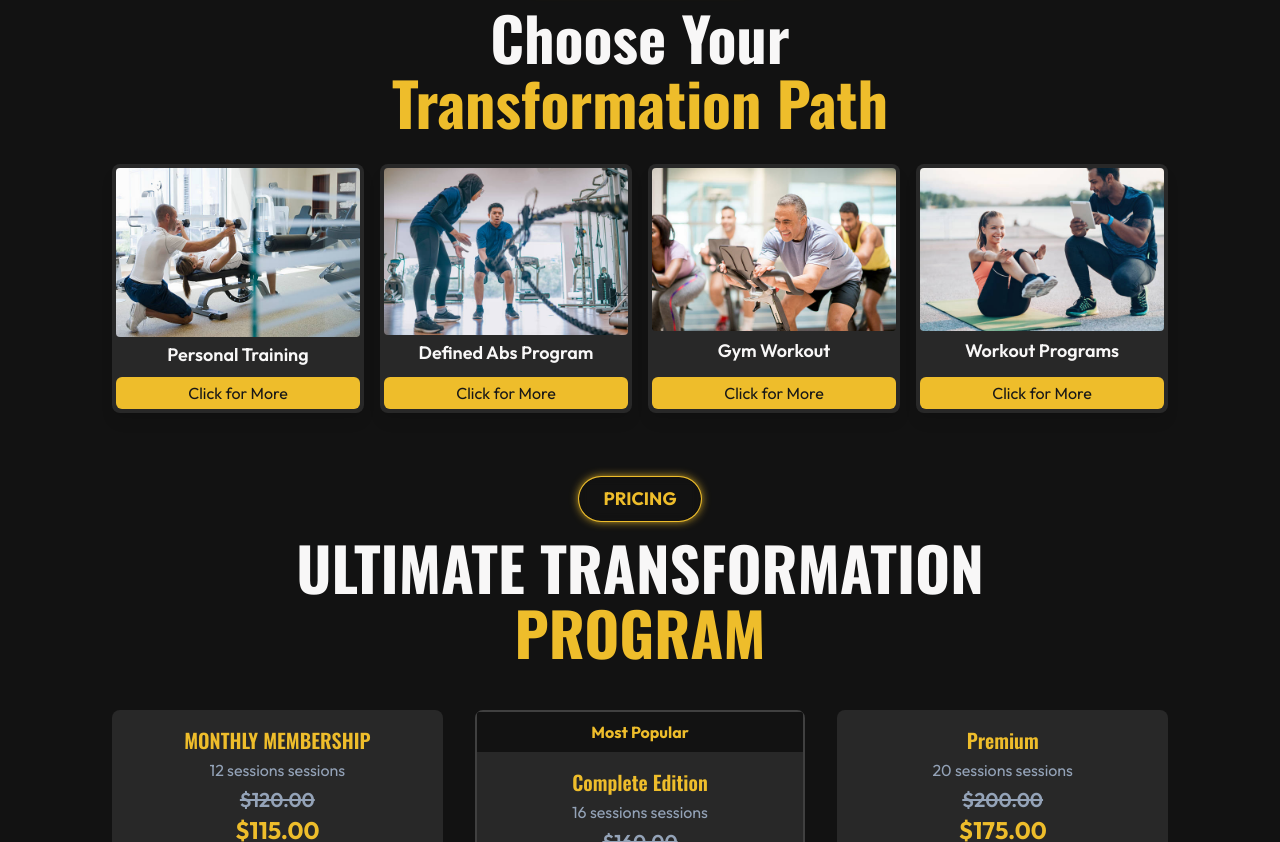
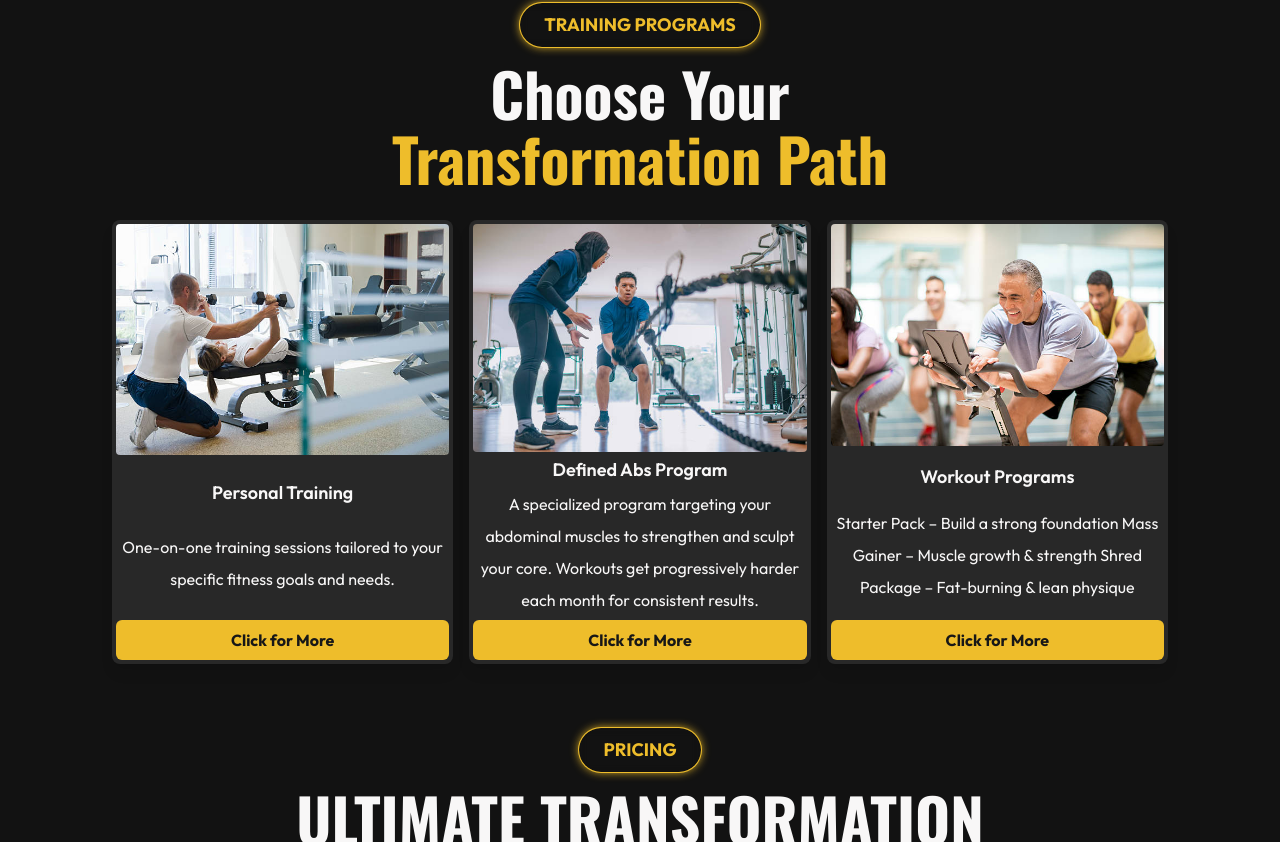
Before and after one commit to samziro/the-hunter, a React (Vite) app: page / in a window 1280 px wide. Shown: the part 1958-2800 px from the top of the page. Built offline with nearby package versions, Linux system fonts and the light colour scheme.

Commit message:
first commit

```diff
--- a/src/App.jsx
+++ b/src/App.jsx
@@ -13,6 +13,7 @@ import Sun from "./assets/sun_icon.png";
 import Moon from "./assets/moon_icon.png";
 import { motion } from "framer-motion";
 import { useEffect, useState } from "react";
+import Email from "./components/email/Email";
 
 const App = () => {
 
@@ -40,10 +41,10 @@ const App = () => {
   }
 
   return (
-    <div className="bg-white dark:bg-darkTheme">
+    <div className="bg-white dark:bg-darkTheme ">
       {
         <motion.img
-          className="w-6 h-6 right-4 top-4 z-50 fixed cursor-pointer mr-8"
+          className="w-6 h-6 right-4 top-4 z-50 fixed cursor-pointer mr-8 bg-btnDarkTheme -p-4 rounded-full"
           src={theme === "dark" ? Sun : Moon}
           alt={theme === "dark" ? "light-theme" : "dark-theme"}
           onClick={changeTheme}
@@ -63,6 +64,7 @@ const App = () => {
       <Classes setPlayState={setPlayState} />
       <Title Title1={"ULTIMATE TRANSFORMATION"} Title2={"PROGRAM"} subTitle={"PRICING"} />
       <Pricing />
+      <Email/>
       <Title Title1={"Proven"} Title2={"Transformations"} subTitle={"TESTIMONIALS"} />
       <Testimonials />
       <Title Title1={"Ready to"} Title2={"Transform Your Life?"} subTitle={"GET IN TOUCH"} />
--- a/src/components/classes/Classes.jsx
+++ b/src/components/classes/Classes.jsx
@@ -2,10 +2,10 @@ import { useState } from "react";
 import personal_training_image from "../../assets/personal trainer.png";
 import hiit_workout_image from "../../assets/hiit-work-out.png";
 import gym_workout_image from "../../assets/back.png";
-import workout_programs_image from "../../assets/work-ou-programs.png";
+
 import hiit_work_out_video from "../../assets/hiit-work-out.webm";
 import personal_trainer_video from "../../assets/personal trainer.webm";
-import work_out_programs_video from "../../assets/work-out.webm";
+
 import gym_work_out_video from "../../assets/gym.webm";
 import "aos/dist/aos.css";
 import { useEffect } from "react";
@@ -22,27 +22,23 @@ const Classes = () => {
     {
       image: personal_training_image,
       heading: "Personal Training",
+      description: "One-on-one training sessions tailored to your specific fitness goals and needs.",
 
       video: personal_trainer_video,
     },
     {
       image: hiit_workout_image,
       heading: "Defined Abs Program",
-
-      video: hiit_work_out_video,
+      description: "A specialized program targeting your abdominal muscles to strengthen and sculpt your core. Workouts get progressively harder each month for consistent results.",
+      video: hiit_work_out_video
     },
     {
       image: gym_workout_image,
-      heading: "Gym Workout",
-
+      heading: "Workout Programs",
+      description: "Starter Pack – Build a strong foundation Mass Gainer – Muscle growth & strength Shred Package – Fat-burning & lean physique",
       video: gym_work_out_video,
     },
-    {
-      image: workout_programs_image,
-      heading: "Workout Programs",
 
-      video: work_out_programs_video,
-    },
   ];
 
   useEffect(() => {
@@ -57,7 +53,7 @@ const Classes = () => {
   return (
     <div>
       <Title Title1={"Choose Your"} Title2={"Transformation Path"} subTitle={"TRAINING PROGRAMS"}/>
-      <div className="class h-full mx-4 md:mx-0 grid grid-cols-1 gap-4 md:grid md:grid-cols-4 md:justify-items-center md:align-items-center md:gap-4 md:px-28 py-8 ">
+      <div className="class h-full mx-4 md:mx-0 grid grid-cols-1 gap-4 md:grid md:grid-cols-3 md:justify-items-center md:align-items-center md:gap-4 md:px-28 py-8 ">
         {classData.map((item) => (
           <div
             key={item.heading}
@@ -68,11 +64,11 @@ const Classes = () => {
             <p className="text-center font-semibold text-lg text-lightFontHeading dark:text-lightFontText">
               {item.heading}
             </p>
-            <p className="leading-loose text-lightFontText dark:text-lightFontText">
+            <p className="leading-loose text-center text-lightFontHeading dark:text-lightFontText">
               {item.description}
             </p>
             <button
-              className="py-1 px-4 rounded-md dark:text-lightFontHeading bg-btnDarkTheme hover:bg-neutral-900"
+              className="py-2 px-6 font-bold rounded-md dark:text-lightFontHeading bg-btnDarkTheme hover:bg-bg-opacity-90 focus:outline-none focus:ring-2 focus:ring-offset-2 focus:ring-btnDarkTheme"
               onClick={() => handleButtonClick(item.video)}
             >
               Click for More
--- a/src/components/contact/Contact.jsx
+++ b/src/components/contact/Contact.jsx
@@ -114,7 +114,7 @@ const Contact = () => {
           <div>
             <button
               type="submit"
-              className="py-1 px-4 w-full md:w-1/2 rounded-lg bg-btnDarkTheme text-lightFontHeading hover:ring-2 hover:ring-gold font-semibold"
+              className="py-2 px-6 w-full md:w-1/2 rounded-lg bg-btnDarkTheme text-lightFontHeading hover:ring-2 hover:ring-gold font-semibold"
             >
               Send Message
             </button>
--- a/src/components/hero/Hero.jsx
+++ b/src/components/hero/Hero.jsx
@@ -4,7 +4,7 @@ import { Link } from "react-scroll";
 const Hero = () => {
   return (
     <div
-      className="Hero bg-opacity-50 bg-cover bg-center bg-no-repeat h-svh flex place-content-center items-center "
+      className="Hero bg-opacity-50 bg-cover bg-center bg-no-repeat h-dvh flex place-content-center items-center "
       style={{ backgroundImage: `url(${heroImage})` }}
     >
       <div className="absolute inset-0 bg-black dark:opacity-[45%] "></div>
@@ -14,7 +14,7 @@ const Hero = () => {
         animate={{ opacity: 1 }}
         transition={{ delay: 1, duration: 2 }}
       >
-        <h1 className="text-6xl text-center md:leading-8 md:text-8xl cursor-pointer text-lightFontText z-10 font-extrabold mb-4">
+        <h1 className="text-6xl text-center  md:text-8xl cursor-pointer text-lightFontText z-10 font-extrabold mb-4">
           GET FIT. <br /> <span> <h1 className="text-darkFontHeading">BEYEOND STANDARD.</h1></span>
         </h1 >
 
--- a/src/components/newsletter/Newsletter.jsx
+++ b/src/components/newsletter/Newsletter.jsx
@@ -21,7 +21,7 @@ const Newsletter = () => {
             required
             className=" my-4 p-2 bg-slate-50 rounded-lg focus:outline-none focus:shadow-lg "
           />
-          <button className="py-1 px-4 mt-1 rounded-lg text-slate-100 bg-lightFontText dark:bg-darkCardTheme hover:bg-neutral-900 ">
+          <button className="py-2 px-6 mt-1 rounded-lg dark:text-lightFontHeading  bg-btnDarkTheme hover:bg-opacity-90 font-bold">
             Subscribe
           </button>
         </div>
--- a/src/components/pricing/Pricing.jsx
+++ b/src/components/pricing/Pricing.jsx
@@ -1,86 +1,165 @@
+/* eslint-disable react/prop-types */
+import { useEffect } from "react";
+import PropTypes from "prop-types";
+import Aos from "aos";
 import "aos/dist/aos.css";
-import { useEffect } from "react";
-import Aos from "aos";
+import { motion } from "framer-motion";
 
-// eslint-disable-next-line react/prop-types
-const PricingCard = ({ title, sessions, oldPrice, newPrice, popular }) => {
+/* =========================
+   PricingCard
+   ========================= */
+const cardVariants = {
+  hidden: { opacity: 0, y: 18 },
+  visible: { opacity: 1, y: 0, transition: { duration: 0.36, ease: "easeOut" } },
+  hover: { scale: 1.03, transition: { duration: 0.18 } },
+};
 
- useEffect(() => {
-   Aos.init({ duration: 500 });
- }, []);
+const PricingCard = ({ title, price, elements = [], buttonText, popular }) => {
   return (
-    <div
-      data-Aos="zoom-in-up"
-      className={`bg-slate-50 dark:bg-darkCardTheme Pricing m-4 md:m-0 rounded-lg hover:shadow-lg ${
-        popular ? " dark:border-2 dark:border-neutral-700" : ""
-      }`}
+    <motion.article
+      data-aos="zoom-in-up"
+      variants={cardVariants}
+      initial="hidden"
+      whileInView="visible"
+      whileHover="hover"
+      viewport={{ once: true, amount: 0.2 }}
+      className={`h-full flex flex-col w-full  max-w-xl mx-auto md:mx-0 bg-slate-50 dark:bg-darkCardTheme rounded-lg overflow-hidden shadow-sm
+        ${popular ? "ring-2 ring-yellow-400 dark:ring-neutral-600" : ""}`}
+      role="region"
+      aria-labelledby={`pricing-${title}`}
     >
       {popular && (
-        <div className="text-center bg-lightFontText dark:bg-darkTheme font-bold text-darkFontHeading rounded-t-sm p-2 w-full">
+        <div className="bg-yellow-400 text-black font-semibold text-center py-1">
           Most Popular
         </div>
       )}
-      <div className="text-center p-4 leading-loose ">
-        <h2 className="text-xl font-semibold text-lightFontHeading dark:text-darkFontHeading">
+
+      <div className="p-6 h-full flex flex-col justify-between">
+        <p
+          id={`pricing-${title}`}
+          className="text-lg md:text-2xl font-semibold text-lightFontHeading dark:text-darkFontHeading"
+        >
           {title}
-        </h2>
-        <p className="text-lightFontHeading dark:text-darkFontText">
-          {sessions} sessions
         </p>
-        <p className="text-xl font-semibold line-through text-lightFontHeading dark:text-darkFontText">
-          {oldPrice}
+
+        <p className="mt-3 text-2xl md:text-3xl font-bold text-lightFontHeading dark:text-darkFontText">
+          {price}
         </p>
-        <p className="text-2xl font-bold text-lightFontHeading dark:text-darkFontHeading">
-          {newPrice}
-        </p>
-        <button className="py-0 px-4 mt-4 rounded-lg text-slate-100 bg-neutral-700 hover:bg-neutral-900">
-          Get Started
+
+        {elements && elements.length > 0 && (
+          <ul className="mt-4 text-left list-disc list-inside text-sm md:text-base text-lightFontHeading dark:text-darkFontText space-y-1">
+            {elements.map((el, idx) => (
+              <li key={idx}>{el}</li>
+            ))}
+          </ul>
+        )}
+
+        <button
+          type="button"
+          className="mt-6 inline-block px-6 py-2 rounded-lg bg-btnDarkTheme text-lightFontHeading font-bold hover:bg-opacity-90 focus:outline-none focus:ring-2 focus:ring-offset-2 focus:ring-btnDarkTheme"
+        >
+          {buttonText}
         </button>
       </div>
-    </div>
+    </motion.article>
   );
 };
 
+PricingCard.propTypes = {
+  title: PropTypes.string.isRequired,
+  price: PropTypes.string,
+  elements: PropTypes.arrayOf(PropTypes.string),
+  buttonText: PropTypes.string,
+  popular: PropTypes.bool,
+};
+
+PricingCard.defaultProps = {
+  price: "Contact for price",
+  elements: [],
+  buttonText: "Choose Plan",
+  popular: false,
+};
+
+/* =========================
+   Pricing (parent)
+   - initializes AOS once
+   - sets up responsive grid
+   - uses framer motion container for stagger
+   ========================= */
+const containerVariants = {
+  hidden: {},
+  visible: {
+    transition: {
+      staggerChildren: 0.08,
+    },
+  },
+};
+
 const Pricing = () => {
+  useEffect(() => {
+    // Initialize AOS once for this section (or move to App.jsx for app-wide)
+    Aos.init({ duration: 500, once: true });
+  }, []);
+
   const pricingOptions = [
     {
-      title: "MONTHLY MEMBERSHIP",
-      sessions: "12 sessions",
-      oldPrice: "$120.00",
-      newPrice: "$115.00",
+      title: "Single Session",
+      price: "2,500 KES",
+      elements: ["1 training session", "Personalized workout plan", "Expert guidance"],
+      buttonText: "Book Now",
       popular: false,
     },
     {
-      title: "Complete Edition",
-      sessions: "16 sessions",
-      oldPrice: "$160.00",
-      newPrice: "$145.00",
+      title: "6 Sessions",
+      price: "13,500 KES",
+      elements: ["6 training sessions", "Save 10%", "Email support"],
+      buttonText: "Book Now",
+      popular: false,
+    },
+    {
+      title: "10 Sessions",
+      price: "20,000 KES",
+      elements: ["10 training sessions", "Save 20%", "Priority email support"],
+      buttonText: "Get Started",
       popular: true,
     },
     {
-      title: "Premium",
-      sessions: "20 sessions",
-      oldPrice: "$200.00",
-      newPrice: "$175.00",
+      title: "16 Sessions",
+      price: "29,000 KES",
+      elements: ["16 training sessions", "Save 27%", "Monthly check-ins"],
+      buttonText: "Choose Plan",
+      popular: false,
+    },
+    {
+      title: "20 Sessions",
+      price: "35,000 KES",
+      elements: ["20 training sessions", "Save 30%", "Full transformation support"],
+      buttonText: "Maximize Results",
       popular: false,
     },
   ];
 
   return (
-    <div className="py-12 md:px-28 ">
-      <div className="  md:grid md:grid-cols-3 md:gap-8">
-        {pricingOptions.map((option, index) => (
+    <section className="py-12 px-4 md:px-12 lg:px-28">
+      <motion.div
+        variants={containerVariants}
+        initial="hidden"
+        whileInView="visible"
+        viewport={{ once: true }}
+        className="grid grid-cols-1 gap-6 md:grid-cols-2 lg:grid-cols-3 items-start"
+      >
+        {pricingOptions.map((opt, idx) => (
           <PricingCard
-            key={index}
-            title={option.title}
-            sessions={option.sessions}
-            oldPrice={option.oldPrice}
-            newPrice={option.newPrice}
-            popular={option.popular}
+            key={opt.title + idx}
+            title={opt.title}
+            price={opt.price}
+            elements={opt.elements}
+            buttonText={opt.buttonText}
+            popular={opt.popular}
           />
         ))}
-      </div>
-    </div>
+      </motion.div>
+    </section>
   );
 };
 
```
Also changed, not shown: src/components/about/About.jsx (+5 -5 lines), src/components/email/Email.jsx (added, +19 -0 lines), src/components/navbar/Navbar.jsx (+8 -12 lines), src/assets/email.webp (added).
